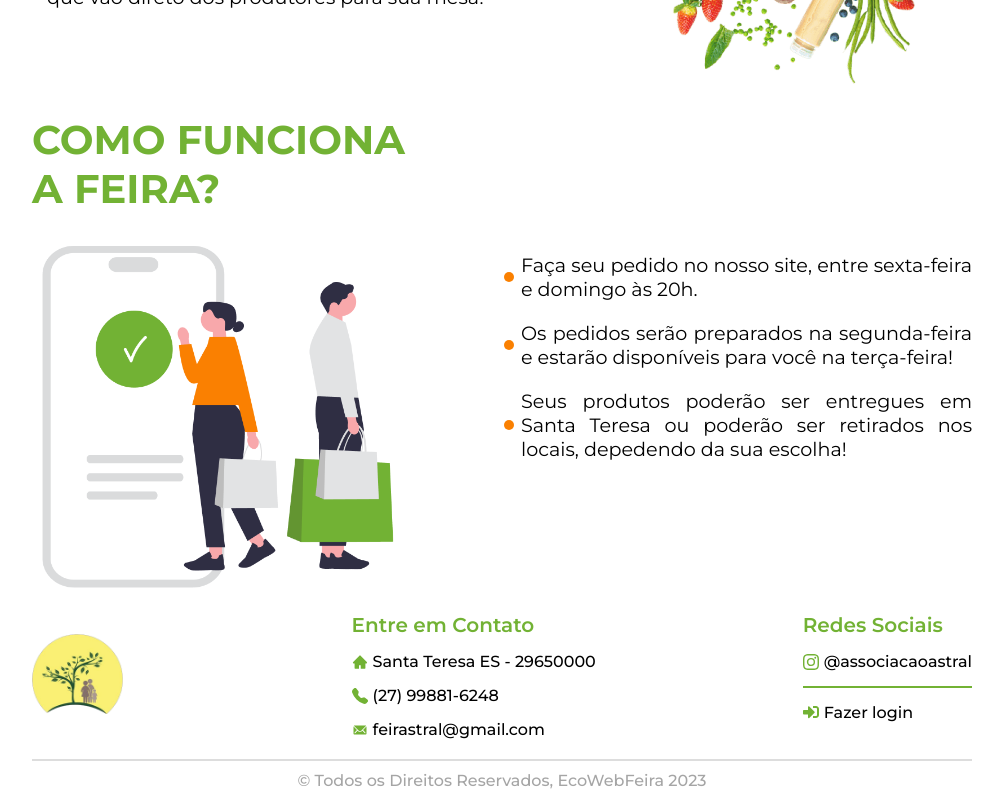
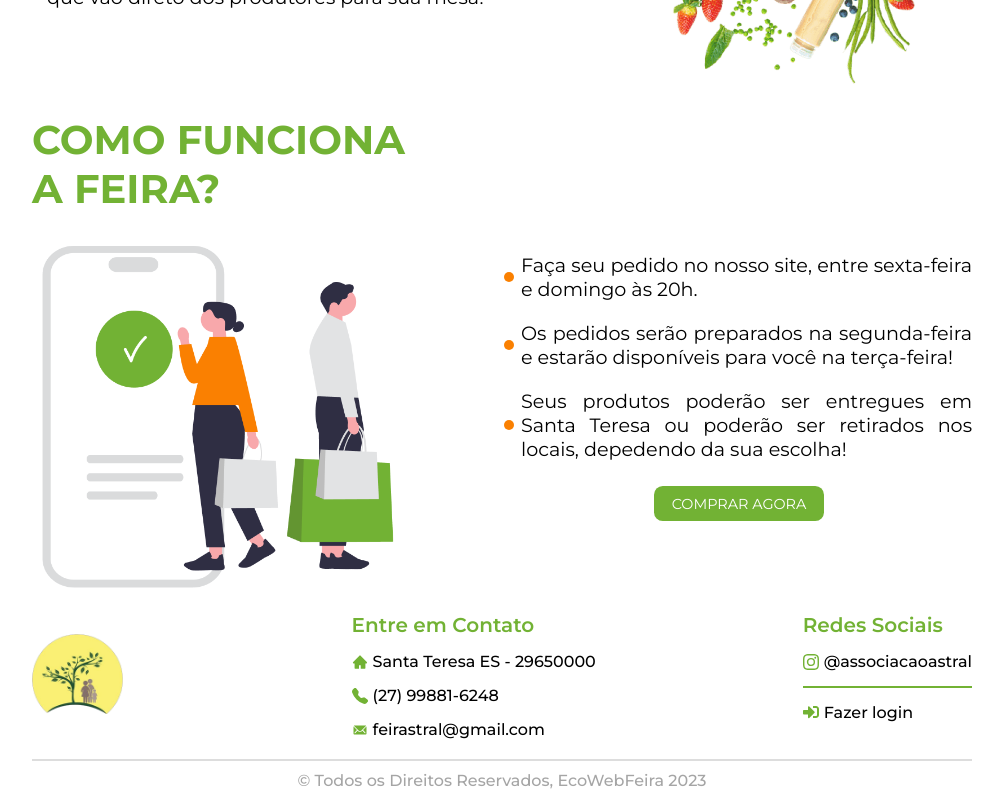
Before and after one commit to Prezotti/astral-frontend, a Next.js app: page /sobre in a window 1280 px wide. Shown: the part 465-1265 px from the top of the page, without its empty margins (138-1141 px from the left). Built offline with nearby package versions, Linux system fonts and the light colour scheme; no server answers.

Commit message:
TR-084
Adição do botão e remoção do user-drag e user-select

```diff
--- a/src/pages/sobre.tsx
+++ b/src/pages/sobre.tsx
@@ -1,8 +1,11 @@
 import { Header } from "@/components/Header";
 import styles from "../styles/pages/Sobre.module.css";
 import { Footer } from "@/components/Footer";
+import { Button } from "@/components/Button";
+import { useRouter } from "next/router";
 
 export default function sobre() {
+  const router = useRouter();
   return (
     <section className={styles.body}>
       <Header />
@@ -60,6 +63,14 @@ export default function sobre() {
                 </p>
               </div>
             </section>
+            <Button
+              backgroundColor="#72b234"
+              text="COMPRAR AGORA"
+              onClick={() => {
+                router.push("/");
+              }}
+              classType="botaoPaginaSobre"
+            />
           </section>
         </section>
       </section>
--- a/src/styles/components/Button.module.css
+++ b/src/styles/components/Button.module.css
@@ -105,6 +105,14 @@
   border-radius: 8.75px;
   font-size: 0.9rem;
   margin: 15px 0;
+}
+
+.botaoPaginaSobre{
+  height: 35px;
+  width: 170px;
+  border-radius: 8.75px;
+  font-size: 0.9rem;
+  margin: 15px auto;
 }
 
 @media (max-width: 940px) {
--- a/src/styles/pages/Sobre.module.css
+++ b/src/styles/pages/Sobre.module.css
@@ -49,10 +49,14 @@
 
 .imgSacola{
     height: 500px;
+    -webkit-user-drag: none;
+    user-select: none;
 }
 
 .drawing{
     height: 350px;
+    -webkit-user-drag: none;
+    user-select: none;
 }
 
 .sectionFuncionamentoFeira{
```
